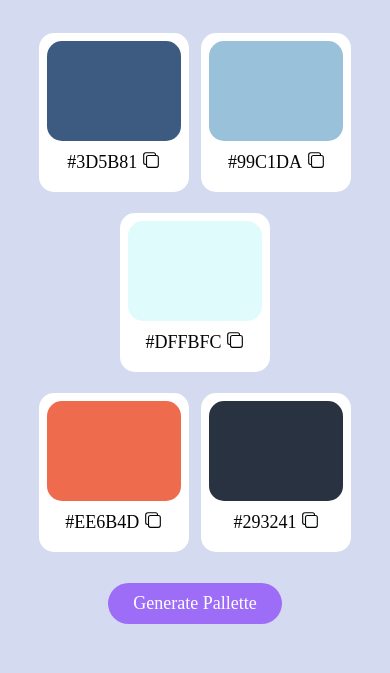
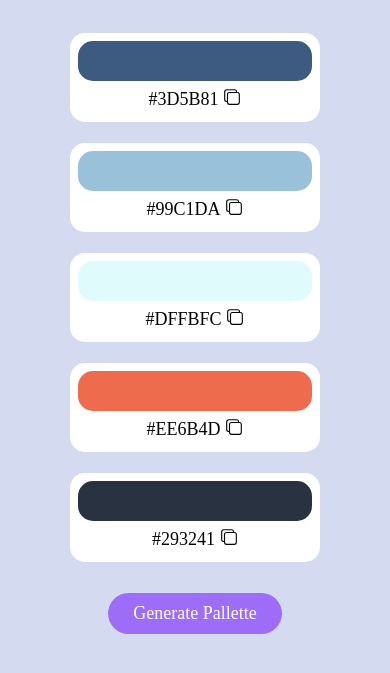
Before and after one commit to RheaP911/color_generator, a plain HTML site: page index.html in a window 390 px wide. Shown: the part 77-750 px from the top of the page. Drawn offline with nearby package versions, Linux system fonts and the light colour scheme; a web font is replaced by a local one.

Commit message:
changed mobile layout

```diff
--- a/styles.css
+++ b/styles.css
@@ -196,15 +196,19 @@ p {
         gap: 0.8rem;
     }
     .card {
-        width: 80px;
+        width: 95vw;
         border-radius: 15px;
-        min-height: 90px;
+        min-height: 20px;
+        display: inline;
     }
     .color {
         min-width: 100px;
-        min-height: 100px;
+        min-height: 40px;
         border-radius: 15px;
-
+    }
+    .name {
+        height: 30px;
+        margin-top: 0.2rem;
     }
     .button {
         font-size: 18px;
```
